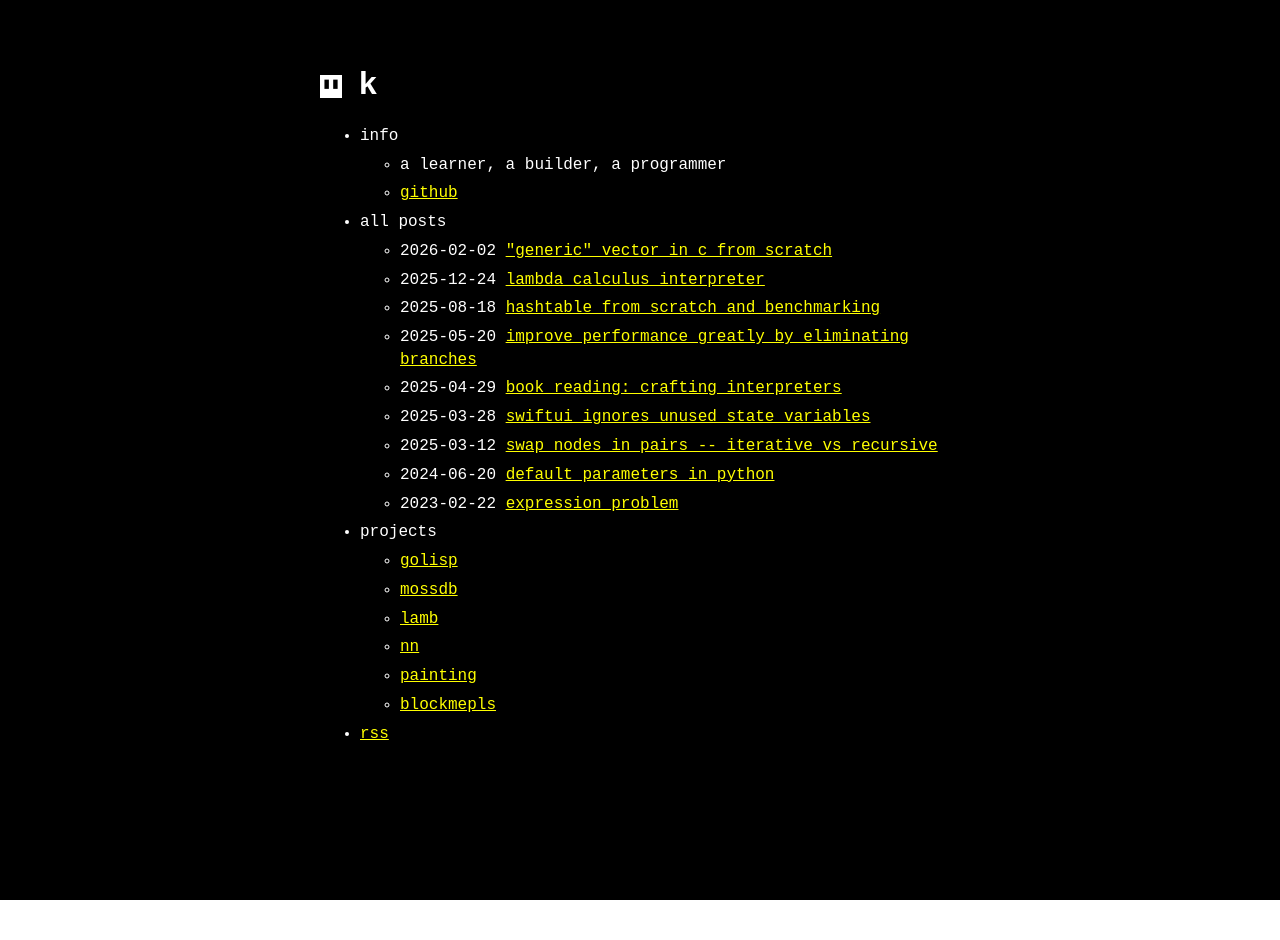
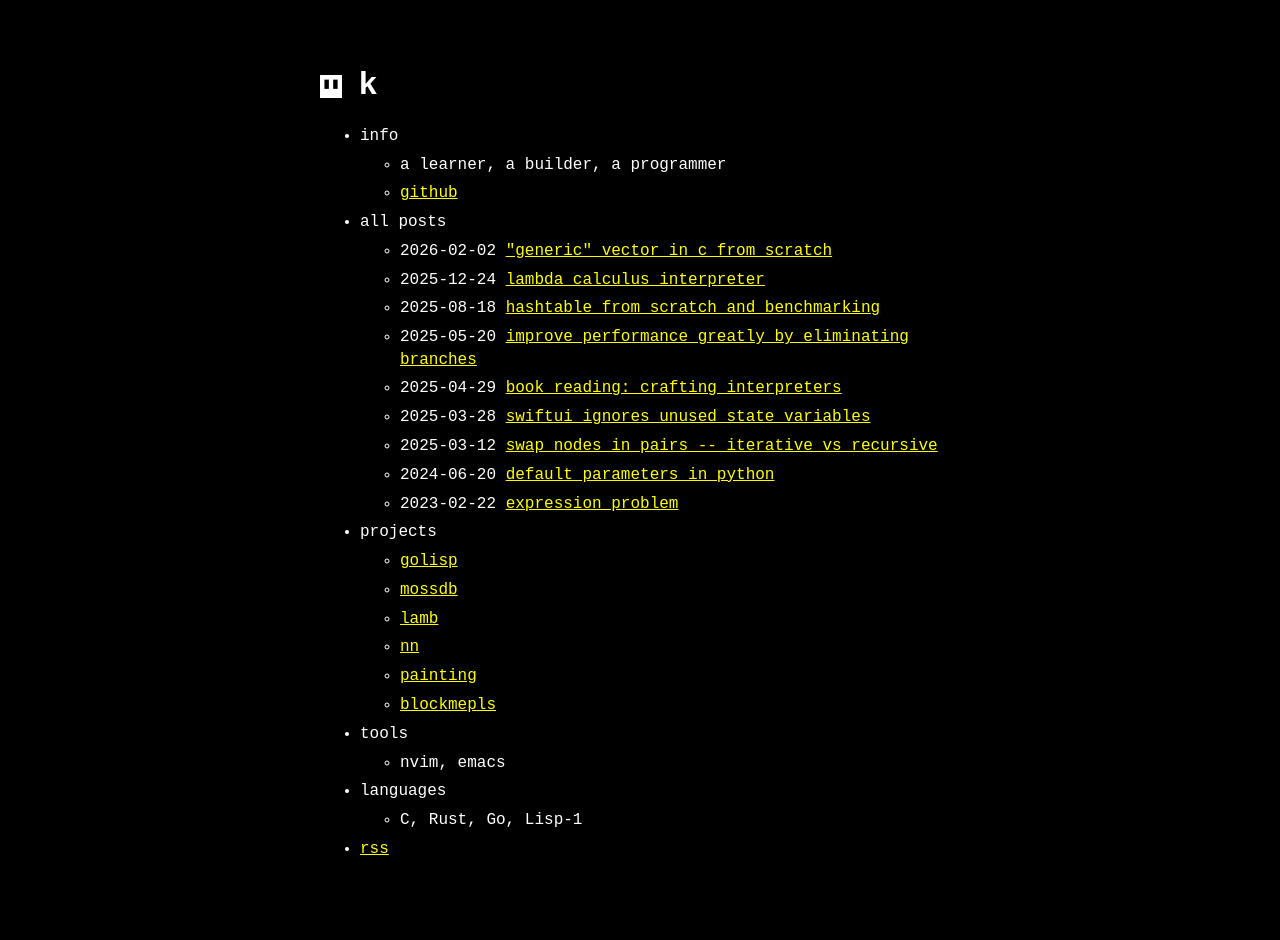
Before and after one commit to guiyuanju/blog-ns, a Jekyll site: the page built from index.md, in a window 1280 px wide. Built offline with Jekyll 4.4.1, drawn with Linux system fonts in a browser that asks for light colours; before the commit the page ends 900 px from its top, so only the background shows below that.

Commit message:
upd menu

```diff
--- a/_data/menu.yml
+++ b/_data/menu.yml
@@ -30,5 +30,13 @@ entries:
       - title: blockmepls
         url: https://github.com/guiyuanju/blockmepls
 
+  - title: tools
+    entries:
+      - title: nvim, emacs
+
+  - title: languages
+    entries:
+      - title: C, Rust, Go, Lisp-1
+
   - title: rss
     url: feed.xml
```
